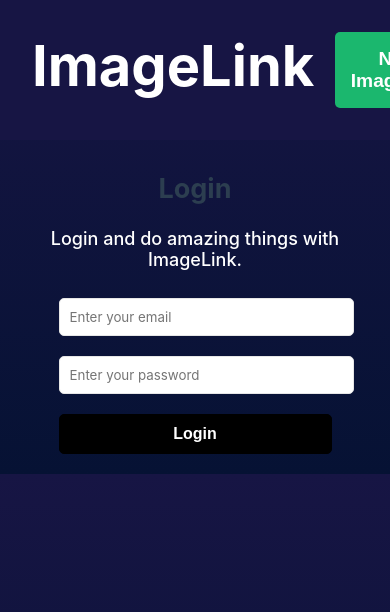
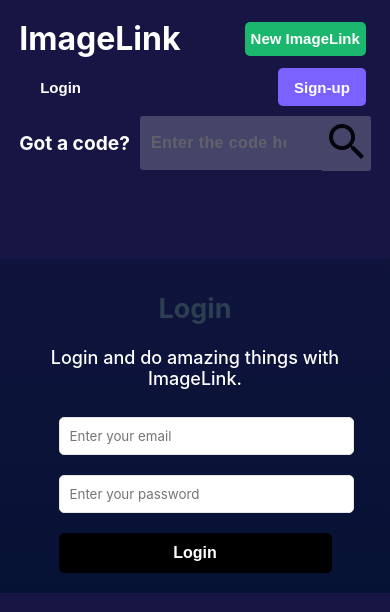
Before and after one commit to jonangeles-sanchez/Image-Link, a React (Create React App) app in the folder frontend/: page /login in a window 390 px wide. Shown: the top 612 px of the page. Built offline with nearby package versions, Linux system fonts and the light colour scheme.

Commit message:
Redo: header

```diff
--- a/frontend/src/App.css
+++ b/frontend/src/App.css
@@ -51,7 +51,7 @@ nav {
 /* Header */
 .home-header {
   margin: auto;
-  padding: 2rem;
+  padding: 1.2rem;
   justify-content: space-between;
   background-color: #171544;
   background-size: 100%;
@@ -59,6 +59,7 @@ nav {
   z-index: 1;
   overflow: hidden;
   display: flex;
+  height: 40px;
 }
 .left-header {
   display: flex;
@@ -84,15 +85,15 @@ a {
 }
 
 button b {
+  font-size: 15px;
+}
+
+b.gotcode {
   font-size: 1.2rem;
 }
 
-b.gotcode {
-  font-size: 1.5rem;
-}
-
 b.name {
-  font-size: 3.5rem;
+  font-size: 2rem;
 }
 
 button:hover,
@@ -125,11 +126,11 @@ button {
 .new-imagelink {
   background-color: #1bb76e;
   color: white;
-  padding: 1rem 1rem;
   margin-left: 5%;
-  font-size: 1.2rem;
+  font-size: 0.5rem;
   font-weight: 600;
   cursor: pointer;
+  width: auto;
 }
 
 /* Header End */
@@ -165,8 +166,6 @@ button {
   justify-content: center;
   width: 100%;
   height: 100%;
-  margin-left: 220px;
-  margin-right: 220px;
 }
 
 .CodeInputForm b {
@@ -196,6 +195,66 @@ button {
   border-radius: 0 3px 3px 0;
   height: 54.5px;
 }
+
+/* Mobile styles for screens with width less than or equal to 768px */
+@media (max-width: 768px) {
+  .home-header {
+    /* Mobile-friendly styles for the header */
+    flex-direction: column;
+    align-items: center;
+    padding-bottom: 200px; /* Adjust padding as needed */
+  }
+
+  .left-header,
+  .right-header {
+    display: flex;
+    flex-direction: row; /* Display elements in a row */
+    align-items: center;
+    margin-bottom: 10px;
+  }
+
+  .new-imagelink,
+  .login,
+  .signup {
+    margin: 5px;
+    white-space: nowrap; /* Prevent buttons from wrapping to the next line */
+  }
+
+  /* Ensure buttons are not wider than their parent container */
+  .left-header,
+  .right-header {
+    width: 100%; /* Ensure the container takes up the full width */
+    justify-content: space-between; /* Space buttons evenly in the container */
+  }
+
+  /* Reorder elements for mobile view */
+  .name {
+    order: 1; /* ImageLink logo on top */
+    margin-bottom: 10px; /* Add some spacing below the logo */
+  }
+
+  .left-header {
+    order: 2; /* Buttons in the same row with ImageLink logo */
+  }
+
+  .right-header {
+    order: 3; /* Buttons in the same row with ImageLink logo */
+  }
+
+  .CodeInputContainer {
+    order: 4; /* "Got a code?" input on bottom */
+  }
+
+  /* Add some spacing between the buttons */
+  .right-header button {
+    margin: 0 5px;
+  }
+
+  .left-header button {
+    height: 87%;
+  }
+}
+
 /* CodeInput  End*/
 
 .home-content {
--- a/frontend/src/components/MainNavigation.js
+++ b/frontend/src/components/MainNavigation.js
@@ -50,7 +50,7 @@ function MainNavigation() {
           ) : (
             <>
               <button className="login" onClick={handleViewImages}>
-                View your image collections
+                View collections
               </button>
               <button className="signup" onClick={handleLogout}>
                 <NavLink to="/signup">
```
